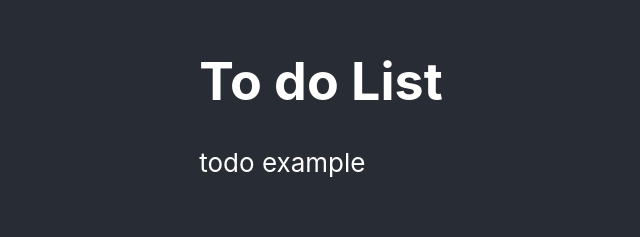
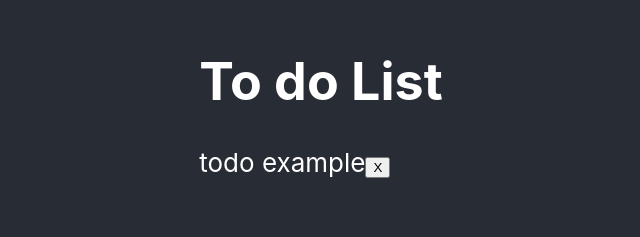
Before and after one commit to gherdeguia/my-app, a React (Create React App) app: page / in a window 1280 px wide. Shown: the part 238-475 px from the top of the page, without its empty margins (319-959 px from the left). Built offline with nearby package versions, Linux system fonts and the light colour scheme.

Commit message:
[ReactRedux][GG] refactor : refactoring code smells and unused codes

```diff
--- a/src/features/todos/components/TodoForm.js
+++ b/src/features/todos/components/TodoForm.js
@@ -10,12 +10,10 @@ function TodoForm(props) {
 
     function changeHandler(event){
         setText(event.target.value);
-        // console.log(event.target.value);
     }
 
     function addHandler(event){
         dispatch(AddTodo(todoText));
-        // console.log(todoText);
     }
 
 
--- a/src/features/todos/components/TodoGroup.js
+++ b/src/features/todos/components/TodoGroup.js
@@ -1,7 +1,5 @@
 import React from "react";
 import TodoItem from "./TodoItem";
-import {initialTodoList} from "../../../common/constants/constants";
-import {getAllTodoIds} from "../../../common/utils/utils";
 import { selectTodoIds } from "../reducers/todosSlice";
 import { useSelector } from "react-redux";
 function TodoGroup(){
--- a/src/features/todos/components/TodoItem.js
+++ b/src/features/todos/components/TodoItem.js
@@ -1,11 +1,10 @@
 import React from "react";
-import { selectTodoById, ToggleTodo } from "../reducers/todosSlice";
+import { selectTodoById, ToggleTodo, DeleteTodo } from "../reducers/todosSlice";
 import { useDispatch, useSelector } from "react-redux";
 import "../styles/TodoItem.css";
-import { InputGroup, FormControl } from "react-bootstrap";
+import { InputGroup, Button, ListGroup} from "react-bootstrap";
 
 function TodoItem(props){
-    // const todoIds = useSelector(selectTodoIds);
     const todo = useSelector((state) => selectTodoById(state, props.itemId));
     const todoStatus = todo.done ? "true" : "";
     const dispatch = useDispatch();
@@ -14,13 +13,22 @@ function TodoItem(props){
         dispatch(ToggleTodo(props.itemId));
     }
 
+    function handleDelete(event){
+        dispatch(DeleteTodo(props.itemId));
+    }
+
     return (
+        <ListGroup>
+            <ListGroup.Item>
                 <InputGroup>
-                    <div className={`item-selected-${todoStatus}`} onClick={handleClick}>{todo.text}</div>
+                    {/* <div className={`item-selected-${todoStatus}`} onClick={handleClick}>{todo.text}</div> */}
+                    <InputGroup.Text className={`item-selected-${todoStatus}`} onClick={handleClick}>{todo.text}</InputGroup.Text>
+                    <Button variant="dark" id="button-addon2" onClick={handleDelete} value={todo.id}>X</Button>{' '}
                 </InputGroup>
+            </ListGroup.Item>
+        </ListGroup>
 
     );
-    //onclick status will change
 }
 
 export default TodoItem;
```
Also changed, not shown: src/common/constants/constants.js (+0 -17 lines), src/features/todos/reducers/todosSlice.js (+1 -17 lines).
